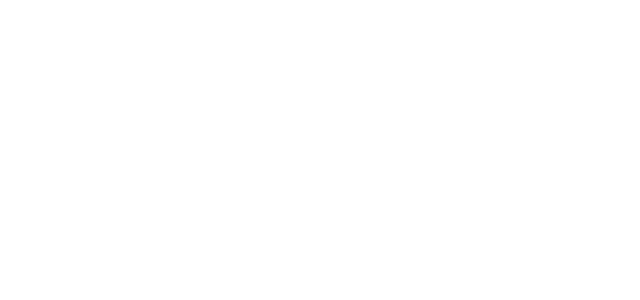
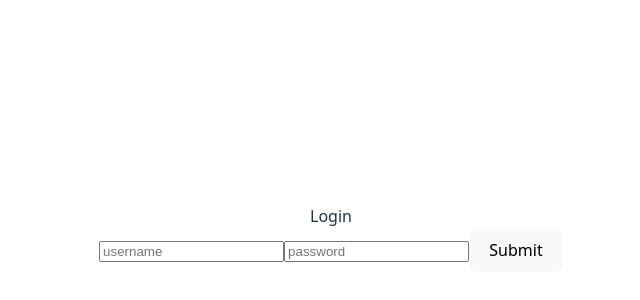
Before and after one commit to IngaMaholwana/comboscommunicating, a React (Vite) app: page / in a window 1280 px wide. Shown: the part 162-462 px from the top of the page, without its empty margins (309-949 px from the left). Built offline with nearby package versions, Linux system fonts and the light colour scheme.

Commit message:
phanting a login

```diff
--- a/src/App.jsx
+++ b/src/App.jsx
@@ -1,8 +1,10 @@
 import { useState } from 'react'
+import Login from './components/Login'
 
 import './App.css'
 
 function App() {
+    return <Login/>
 
 }
 
--- /dev/null
+++ b/src/components/Login.jsx
@@ -0,0 +1,14 @@
+import React from 'react'
+
+export default function Login() {
+  return (
+    <div>Login
+        <form>
+            <input type="text" placeholder='username'/>
+            <input type="password" placeholder='password'/>
+            <button>Submit</button>
+        </form>
+    </div>
+
+  )
+}
```
